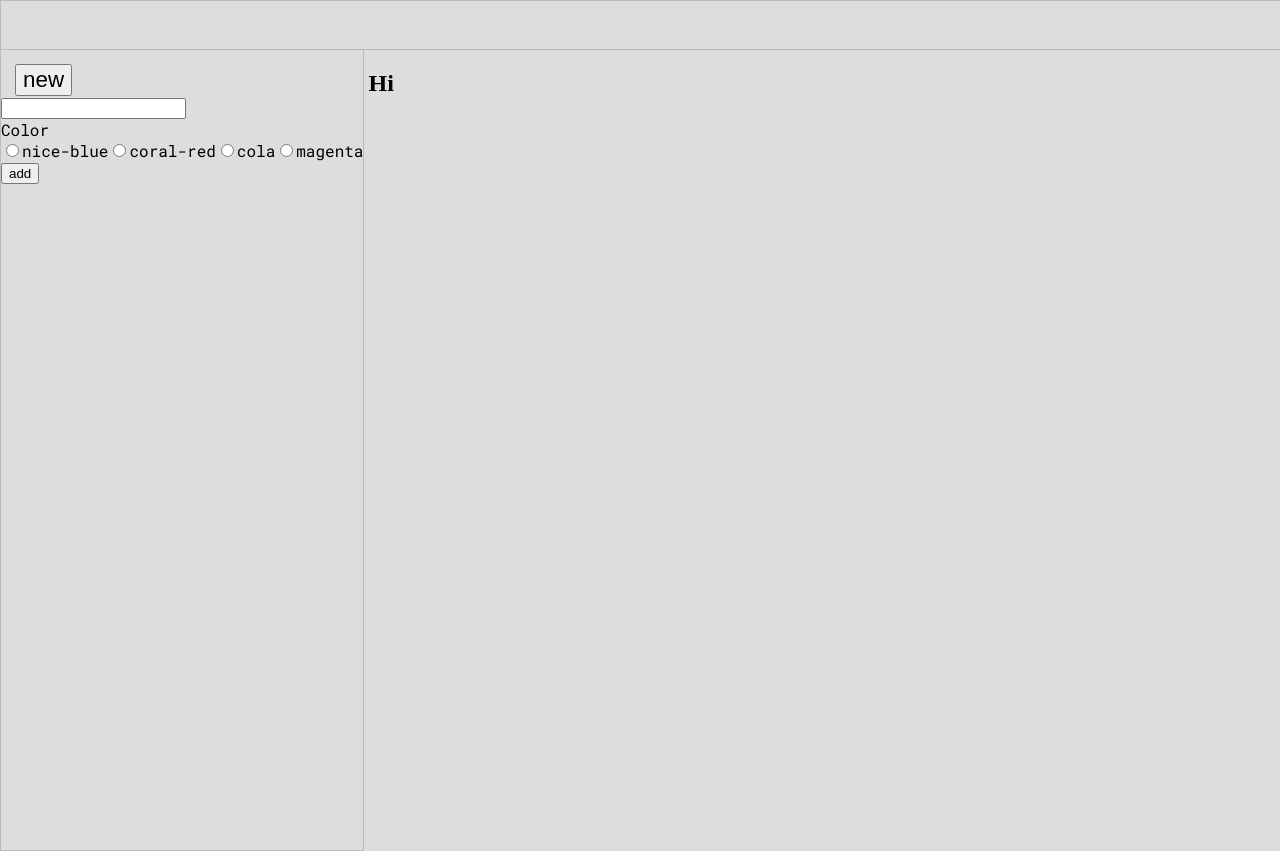
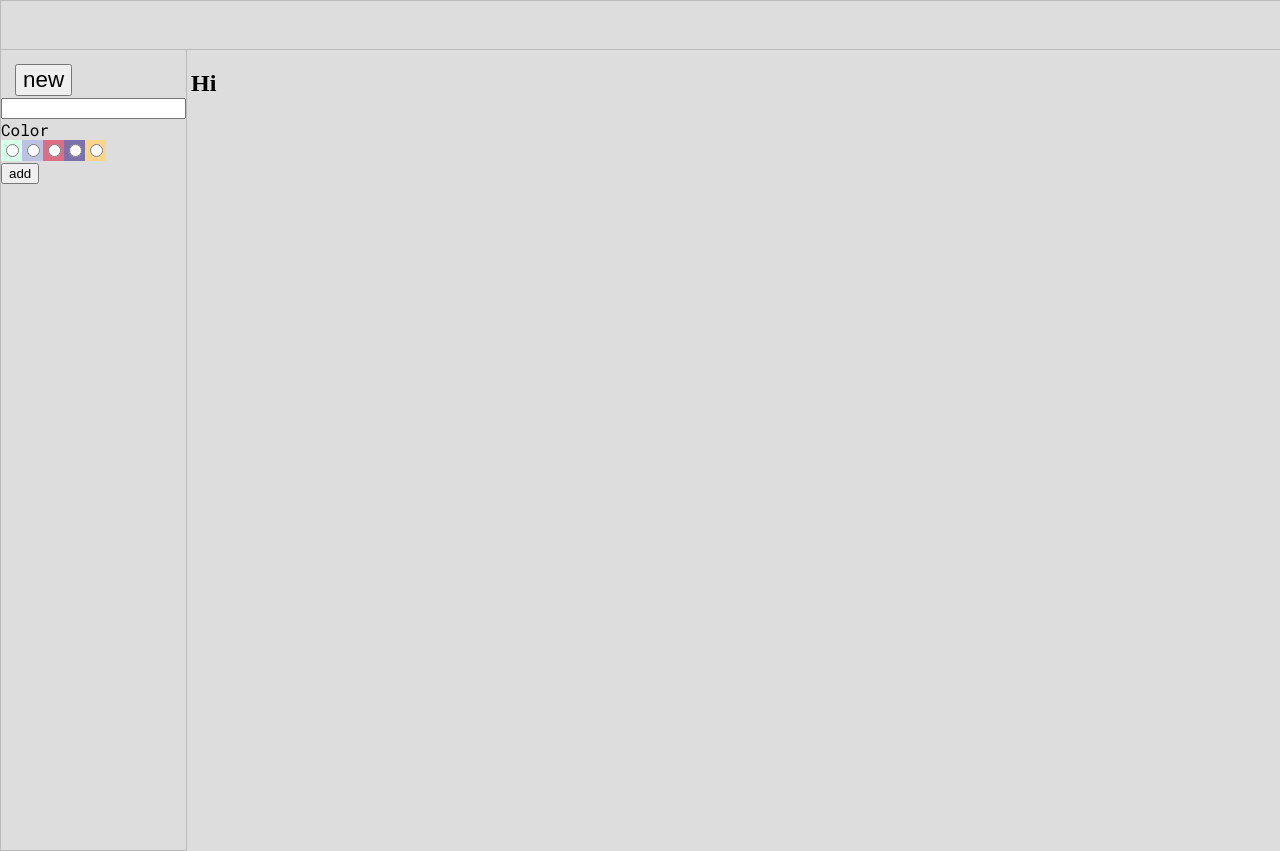
Before and after one commit to mbergq/supernotes, a React (Vite) app: page / in a window 1280 px wide. Built offline with nearby package versions, Linux system fonts and the light colour scheme.

Commit message:
map each label and color to reduce repetetive code

```diff
--- a/src/components/Toolbar.tsx
+++ b/src/components/Toolbar.tsx
@@ -31,8 +31,8 @@ const TextInput = ({
 };
 
 // interface Values extends Array<NoteValues> {}
-
 let nextId = 0;
+const noteBGColors = ["#d6ffe9", "#bbc2e2", "#de6c83", "#7b72ac", "#fbd589"];
 function Toolbar() {
   //use [] after interface name instead of extend function
   const [note, setNote] = useState<NoteValues[]>([]);
@@ -68,22 +68,13 @@ function Toolbar() {
               <TextInput label="" name="content" type="text" />
               <div id="radio-buttons">Color</div>
               <div role="group" aria-labelledby="radio-buttons">
-                <label>
-                  <Field type="radio" name="color" value="nice-blue" />
-                  nice-blue
-                </label>
-                <label>
-                  <Field type="radio" name="color" value="coral-red" />
-                  coral-red
-                </label>
-                <label>
-                  <Field type="radio" name="color" value="cola" />
-                  cola
-                </label>
-                <label>
-                  <Field type="radio" name="color" value="magenta" />
-                  magenta
-                </label>
+                {noteBGColors.map((color) => {
+                  return (
+                    <label key={color} style={{ backgroundColor: color }}>
+                      <Field type="radio" name="color" value={color} />
+                    </label>
+                  );
+                })}
                 <div>{values.color}</div>
                 <button type="submit">add</button>
               </div>
--- a/src/styled-components/toolbar/ToolbarContainer.tsx
+++ b/src/styled-components/toolbar/ToolbarContainer.tsx
@@ -4,7 +4,7 @@ export const ToolbarContainer = styled.div`
   font-family: "Roboto Mono", monospace;
   font-optical-sizing: auto;
   font-style: normal;
-  min-width: 260px;
+  max-width: 260px;
   height: 100%;
   border: solid 1px#bbbbbb;
   border-top: none;
```
